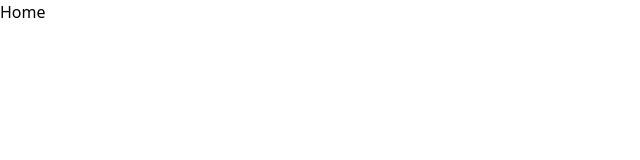
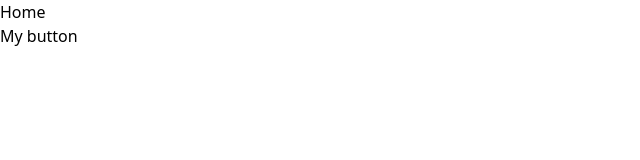
Before and after one commit to PhillipNzau/electro-commerce, a React (Vite) app: page / in a window 1280 px wide. Shown: the top 160 px of the page, without its empty margins (0-640 px from the left). Built offline with nearby package versions, Linux system fonts and the light colour scheme.

Commit message:
Created button component and added it to the App.jsx file

```diff
--- a/src/App.jsx
+++ b/src/App.jsx
@@ -10,6 +10,7 @@ import Header from "./components/Header";
 import Login from "./pages/Login";
 import Home from "./pages/Home";
 import Register from "./pages/Register";
+import Button from "./components/Button";
 
 const router = createBrowserRouter(
   createRoutesFromElements(
@@ -27,6 +28,7 @@ function App({ routes }) {
   return (
     <>
       <Home></Home>
+      <Button />
     </>
   );
 }
--- /dev/null
+++ b/src/components/Button.jsx
@@ -0,0 +1,7 @@
+import React from "react";
+
+const Button = () => {
+  return <>My button</>;
+};
+
+export default Button;
```
